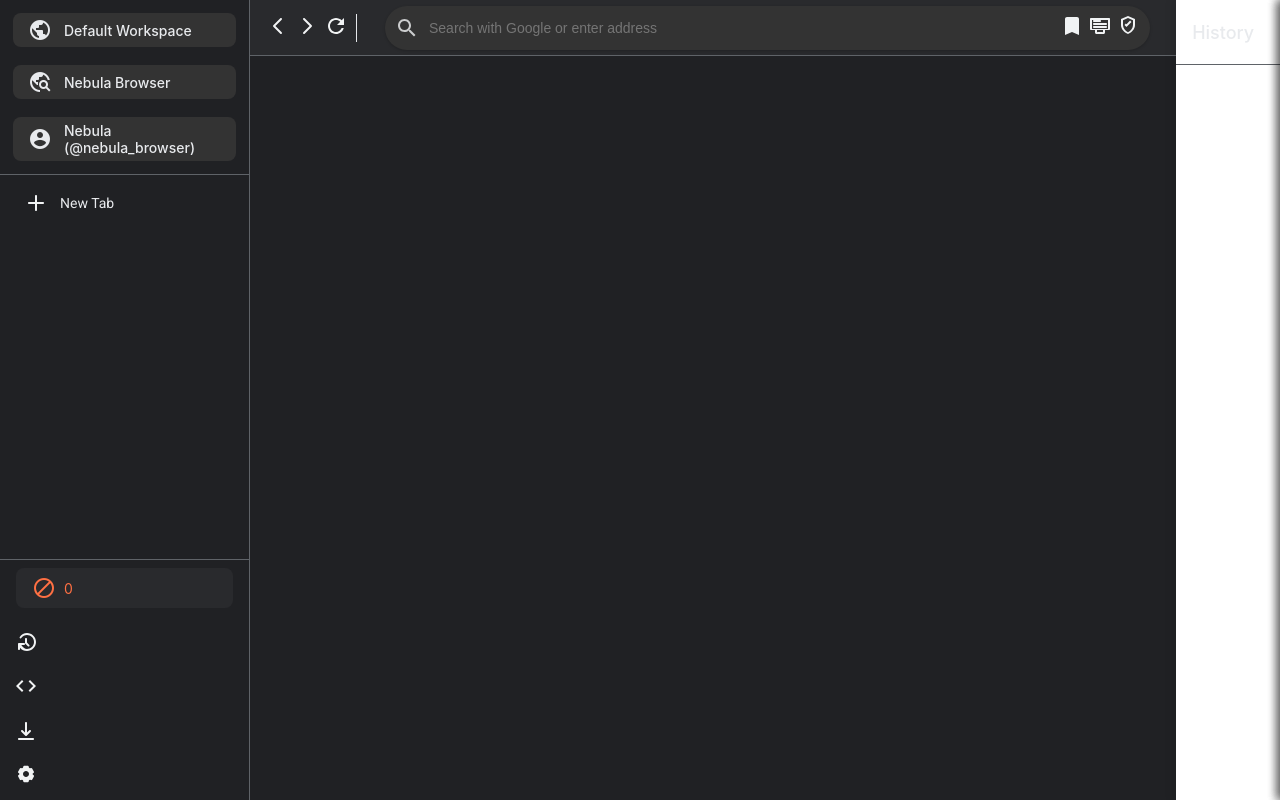
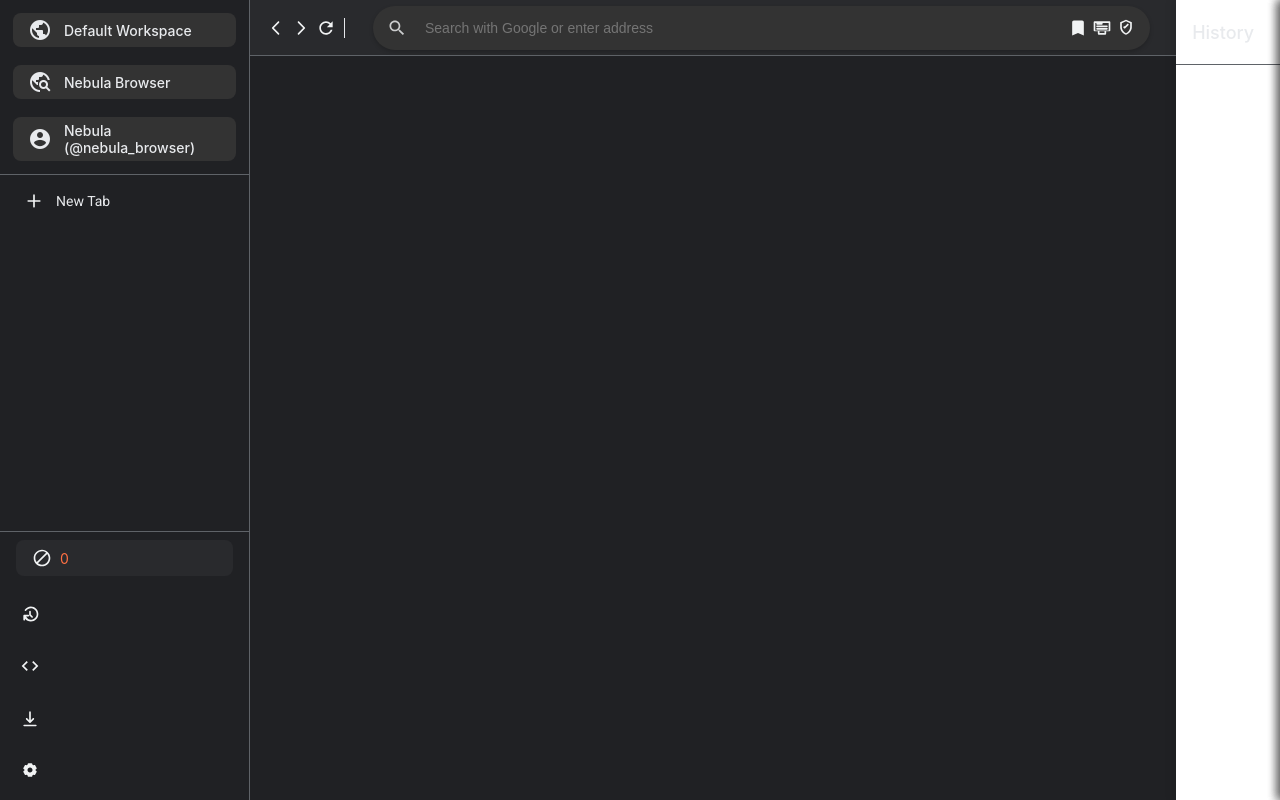
Before and after one commit to otdoges/didactic-invention, an Electron app: page src/index.html in a window 1280 px wide. Drawn offline with Linux system fonts and the light colour scheme; no server answers.

Commit message:
tbh i wasnt paying atteion so Idk

```diff
--- a/src/index.css
+++ b/src/index.css
@@ -261,15 +261,16 @@
 .sidebar-btn {
   width: 36px;
   height: 36px;
-  border-radius: 50%;
+  border-radius: 8px;
+  border: none;
   background-color: transparent;
-  border: none;
   color: var(--sidebar-text);
   display: flex;
   align-items: center;
   justify-content: center;
   cursor: pointer;
   transition: background-color 0.2s ease, transform 0.2s ease;
+  margin: 4px;
 }
 
 .sidebar-btn:hover {
@@ -287,7 +288,7 @@
   margin: 8px;
   cursor: pointer;
   border-radius: 8px;
-  transition: background-color 0.2s ease;
+  transition: background-color 0.2s, transform 0.2s;
   font-family: var(--font-family);
   font-size: var(--font-size-base);
 }
@@ -308,31 +309,11 @@
   background-color: var(--tab-bg);
 }
 
-.sidebar-btn::after {
-  content: '';
-  position: absolute;
-  top: 50%;
-  left: 50%;
-  width: 0;
-  height: 0;
-  background-color: rgba(255, 255, 255, 0.3);
-  border-radius: 50%;
-  transform: translate(-50%, -50%);
-  transition: width 0.4s ease-out, height 0.4s ease-out, opacity 0.4s ease-out;
-  opacity: 0;
-  z-index: -1;
-}
-
-.sidebar-btn:hover {
-  background-color: rgba(255, 255, 255, 0.1);
-  transform: translateY(-2px);
-}
-
-.sidebar-btn:active::after {
-  width: 120px;
-  height: 120px;
-  opacity: 1;
-  transition: width 0.3s ease-out, height 0.3s ease-out, opacity 0.1s;
+.icon {
+  width: 20px;
+  height: 20px;
+  display: block;
+  object-fit: contain;
 }
 
 .tab-item {
@@ -343,30 +324,26 @@
   height: 36px;
   background-color: var(--tab-bg);
   color: var(--sidebar-text);
-  border-radius: 6px;
+  border-radius: 8px;
   margin: 4px 8px;
   padding: 0 12px;
   cursor: pointer;
-  font-size: var(--font-size-small);
+  transition: background-color 0.2s, transform 0.1s;
   overflow: hidden;
-  white-space: nowrap;
-  text-overflow: ellipsis;
-  transition: background-color 0.2s ease;
   position: relative;
-}
-
-@keyframes tabEnter {
-  from { transform: translateX(-20px); opacity: 0; }
-  to { transform: translateX(0); opacity: 1; }
+  box-shadow: 0 2px 4px rgba(0, 0, 0, 0.2);
 }
 
 .tab-item:hover {
   background-color: var(--tab-hover);
+  transform: translateY(-2px);
+  box-shadow: 0 4px 8px rgba(0, 0, 0, 0.3);
 }
 
 .tab-item.active {
-  background-color: var(--tab-hover);
-  position: relative;
+  background-color: var(--accent-color);
+  color: white;
+  box-shadow: 0 4px 8px rgba(0, 0, 0, 0.4);
 }
 
 .tab-item.active::before {
@@ -513,14 +490,13 @@
   flex: 1;
   display: flex;
   align-items: center;
-  background-color: var(--bg-secondary);
+  background-color: #333;
   border-radius: 24px;
-  padding: 0 10px;
+  padding: 0 14px;
   margin: 0 10px;
   height: 44px;
-  box-shadow: 0 1px 3px rgba(0, 0, 0, 0.2);
+  box-shadow: 0 2px 4px rgba(0, 0, 0, 0.2);
   transition: box-shadow 0.2s ease, background-color 0.3s ease;
-  background-color: #333;
 }
 
 #address-bar:focus-within {
@@ -529,8 +505,10 @@
 }
 
 .url-icon {
-  color: #8ab4f8;
+  width: 20px;
+  height: 20px;
   opacity: 0.8;
+  margin-right: 8px;
 }
 
 .address-actions {
--- a/src/index.html
+++ b/src/index.html
@@ -44,7 +44,7 @@
         </div>
         <div class="sidebar-bottom">
           <div class="adblock-counter" title="Ads blocked">
-            <span class="material-icons">block</span>
+            <img src="assets/icons/block.svg" class="icon" alt="Block"/>
             <span id="ads-blocked-count">0</span>
           </div>
           <div id="history-btn" class="sidebar-btn" title="History">
```
Also changed, not shown: src/assets/icons/block.svg (added).
